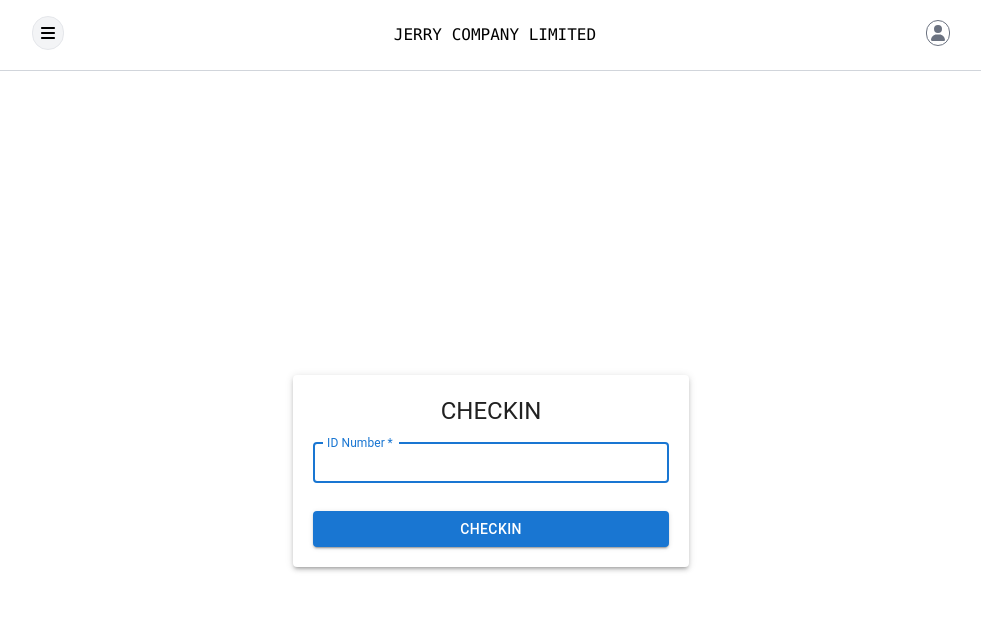
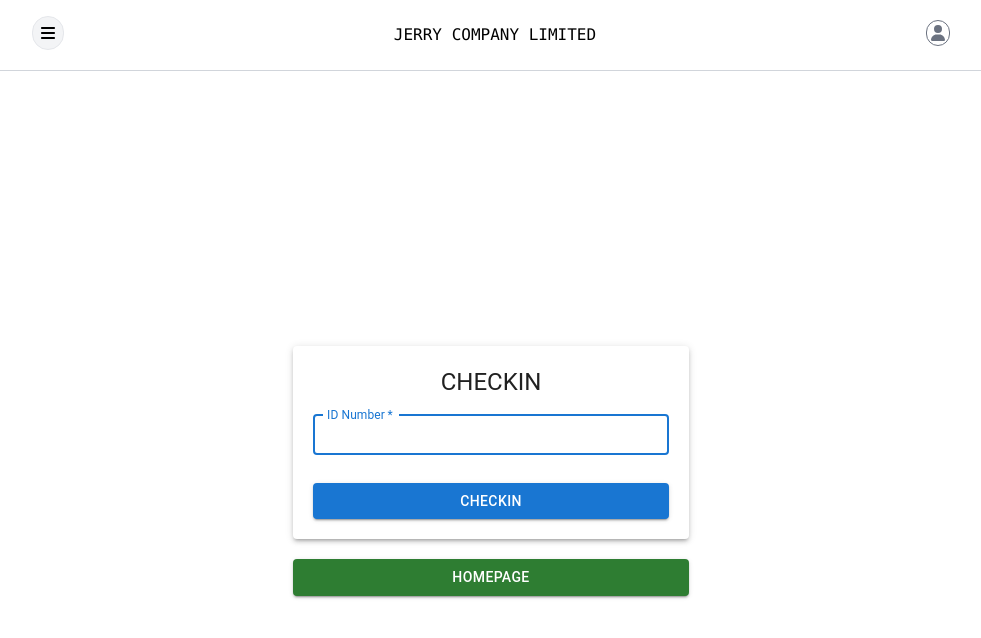
Before and after one commit to Jerry-Khobby/workers-attendance-management-system, a React (Create React App) app in the folder client/: page /homepage/checkin in a window 1280 px wide. Shown: the top 638 px of the page, without its empty margins (149-1130 px from the left). Built offline with nearby package versions, Linux system fonts and the light colour scheme.

Commit message:
done with the checkin page

```diff
--- a/client/src/component/worker/mainportal/checkin.jsx
+++ b/client/src/component/worker/mainportal/checkin.jsx
@@ -8,6 +8,7 @@ import {
   Box,
 } from "@mui/material";
 import Navbar from "./navbar";
+import { Link } from "react-router-dom";
 
 const CheckIn = () => {
   const [checkInData, setCheckInData] = useState({
@@ -36,6 +37,17 @@ const CheckIn = () => {
       if (response.ok) {
         setSuccessMessage(data.status);
         setMessage("");
+        setCheckInData({
+          user_id:"",
+        })
+        //clear messages and reset form after 3seconds
+        setTimeout(()=>{
+          setSuccessMessage("");
+          setMessage("");
+          setCheckInData({
+            user_id:""
+          })
+        },3000);
       } else if (response.status === 401) {
         setMessage("You have already checked in today.");
         setSuccessMessage("");
@@ -121,6 +133,17 @@ const CheckIn = () => {
               </Button>
             </form>
           </Paper>
+          <Button
+                type="submit"
+                fullWidth
+                variant="contained"
+                color="success"
+                style={{ marginTop: "20px" }}
+              >
+                <Link to="/homepage">
+                HOMEPAGE
+                </Link>
+              </Button>
         </Box>
       </Container>
     </div>
```
Also changed, not shown: 1 other file (tests, documents, lock files or other folders).
